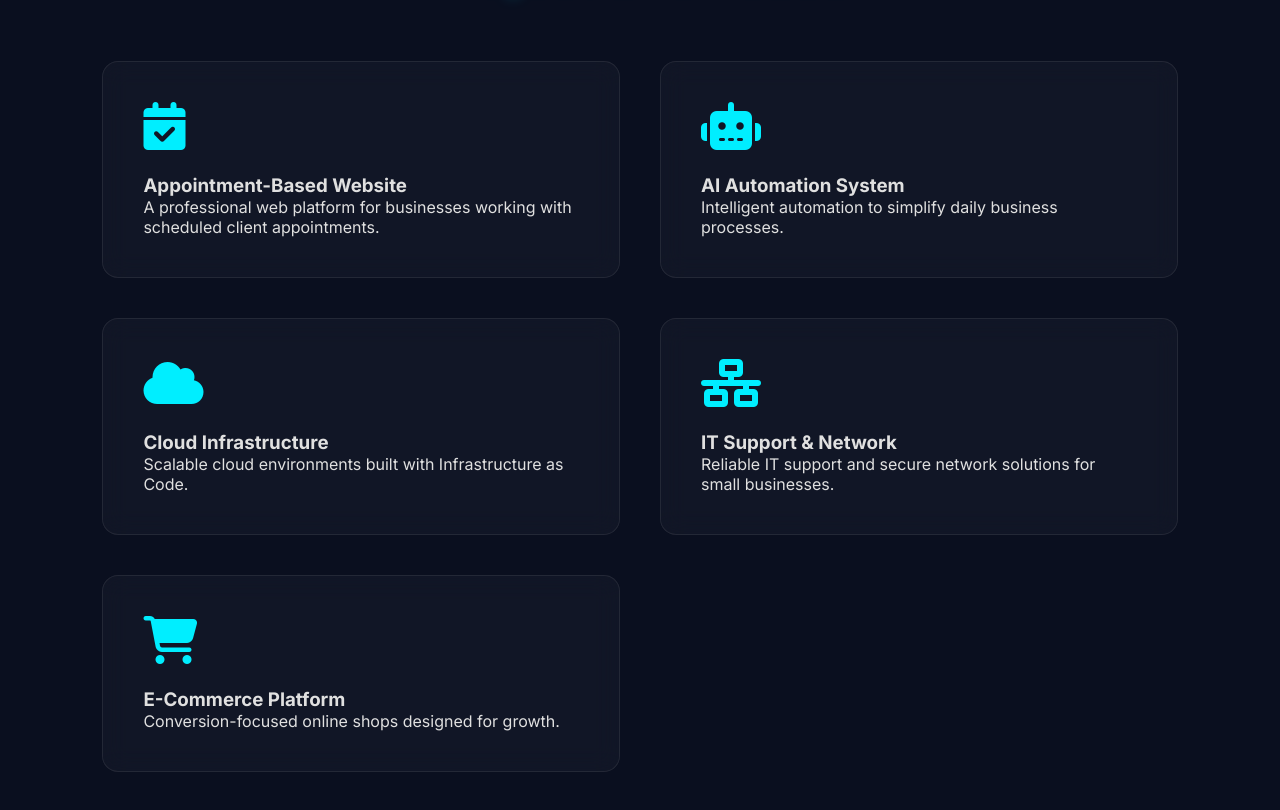
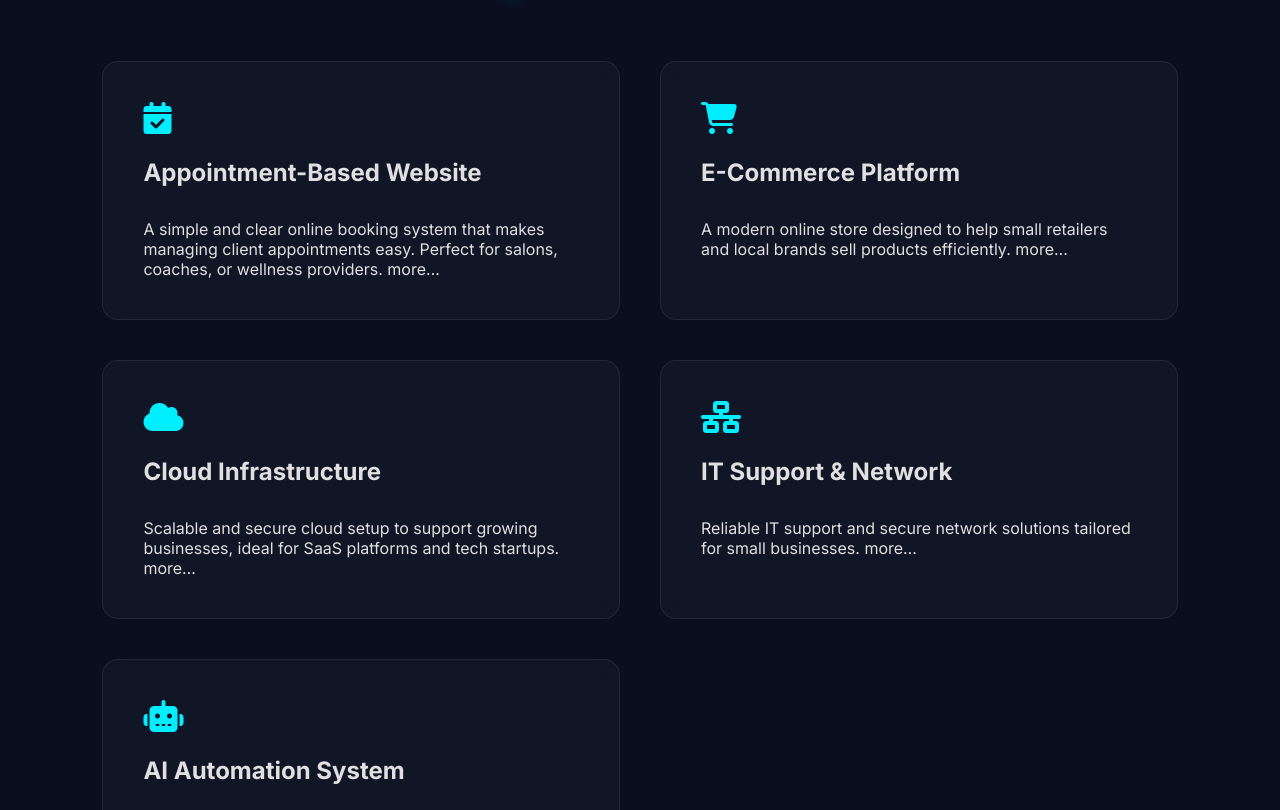
Before and after one commit to Cloud-Techno/nova-tech, a website: page projects.html in a window 1280 px wide. Shown: the part 142-952 px from the top of the page. Drawn offline with Linux system fonts and the light colour scheme.

Commit message:
added projects details

```diff
--- a/projects.html
+++ b/projects.html
@@ -54,67 +54,105 @@
           onclick="openProject('appointment')"
         >
           <i class="fa-solid fa-calendar-check service-icon"></i>
-          <h3 class="lang-en">Appointment-Based Website</h3>
-          <h3 class="lang-de">Terminbasierte Website</h3>
+          <h2 class="lang-en">Appointment-Based Website</h2>
+          <h2 class="lang-de">Terminbasierte Website</h2>
+
           <p class="lang-en">
-            A professional web platform for businesses working with scheduled
-            client appointments.
+            A simple and clear online booking system that makes managing client
+            appointments easy. Perfect for salons, coaches, or wellness
+            providers.
+            <span class="more-text" onclick="openProject('appointment')"
+              >more…</span
+            >
           </p>
           <p class="lang-de">
-            Eine professionelle Webplattform für Unternehmen mit Terminbetrieb.
+            Ein klares und einfaches Online-Buchungssystem für die einfache
+            Verwaltung von Kundenterminen. Ideal für Salons, Coaches oder
+            Wellness-Anbieter.
+            <span class="more-text" onclick="openProject('appointment')"
+              >Mehr…</span
+            >
           </p>
         </div>
 
         <!-- Project 2 -->
-        <div class="glass-card project-card" onclick="openProject('ai')">
-          <i class="fa-solid fa-robot service-icon"></i>
-          <h3 class="lang-en">AI Automation System</h3>
-          <h3 class="lang-de">KI-Automatisierungssystem</h3>
+        <div class="glass-card project-card" onclick="openProject('ecommerce')">
+          <i class="fa-solid fa-cart-shopping service-icon"></i>
+          <h2 class="lang-en">E-Commerce Platform</h2>
+          <h2 class="lang-de">E-Commerce-Plattform</h2>
+
           <p class="lang-en">
-            Intelligent automation to simplify daily business processes.
+            A modern online store designed to help small retailers and local
+            brands sell products efficiently.
+            <span class="more-text" onclick="openProject('ecommerce')"
+              >more…</span
+            >
           </p>
           <p class="lang-de">
-            Intelligente Automatisierung für effizientere Geschäftsprozesse.
+            Ein moderner Online-Shop, der kleinen Händlern und lokalen Marken
+            hilft, Produkte effizient zu verkaufen.
+            <span class="more-text" onclick="openProject('ecommerce')"
+              >Mehr…</span
+            >
           </p>
         </div>
 
         <!-- Project 3 -->
         <div class="glass-card project-card" onclick="openProject('cloud')">
           <i class="fa-solid fa-cloud service-icon"></i>
-          <h3 class="lang-en">Cloud Infrastructure</h3>
-          <h3 class="lang-de">Cloud-Infrastruktur</h3>
+          <h2 class="lang-en">Cloud Infrastructure</h2>
+          <h2 class="lang-de">Cloud-Infrastruktur</h2>
+
           <p class="lang-en">
-            Scalable cloud environments built with Infrastructure as Code.
+            Scalable and secure cloud setup to support growing businesses, ideal
+            for SaaS platforms and tech startups.
+            <span class="more-text" onclick="openProject('cloud')">more…</span>
           </p>
           <p class="lang-de">
-            Skalierbare Cloud-Umgebungen mit Infrastructure as Code.
+            Skalierbare und sichere Cloud-Lösung für wachsende Unternehmen,
+            ideal für SaaS-Plattformen und Tech-Startups.
+            <span class="more-text" onclick="openProject('cloud')">Mehr…</span>
           </p>
         </div>
 
         <!-- Project 4 -->
         <div class="glass-card project-card" onclick="openProject('network')">
           <i class="fa-solid fa-network-wired service-icon"></i>
-          <h3 class="lang-en">IT Support & Network</h3>
-          <h3 class="lang-de">IT-Support & Netzwerk</h3>
+          <h2 class="lang-en">IT Support & Network</h2>
+          <h2 class="lang-de">IT-Support & Netzwerk</h2>
+
           <p class="lang-en">
-            Reliable IT support and secure network solutions for small
+            Reliable IT support and secure network solutions tailored for small
             businesses.
+            <span class="more-text" onclick="openProject('network')"
+              >more…</span
+            >
           </p>
           <p class="lang-de">
-            Zuverlässiger IT-Support und sichere Netzwerklösungen.
+            Zuverlässiger IT-Support und sichere Netzwerklösungen für kleine
+            Unternehmen.
+            <span class="more-text" onclick="openProject('network')"
+              >Mehr…</span
+            >
           </p>
         </div>
 
         <!-- Project 5 -->
-        <div class="glass-card project-card" onclick="openProject('ecommerce')">
-          <i class="fa-solid fa-cart-shopping service-icon"></i>
-          <h3 class="lang-en">E-Commerce Platform</h3>
-          <h3 class="lang-de">E-Commerce-Plattform</h3>
+        <div class="glass-card project-card" onclick="openProject('ai')">
+          <i class="fa-solid fa-robot service-icon"></i>
+          <h2 class="lang-en">AI Automation System</h2>
+          <h2 class="lang-de">KI-Automatisierungssystem</h2>
+
           <p class="lang-en">
-            Conversion-focused online shops designed for growth.
+            AI-powered automation to save time and reduce repetitive tasks,
+            perfect for support teams and service businesses.
+            <span class="more-text" onclick="openProject('ai')">more…</span>
           </p>
           <p class="lang-de">
-            Umsatzorientierte Online-Shops für nachhaltiges Wachstum.
+            KI-gestützte Automatisierung zur Zeitersparnis und Reduzierung
+            wiederkehrender Aufgaben, ideal für Support-Teams und
+            Dienstleistungsunternehmen.
+            <span class="more-text" onclick="openProject('ai')">Mehr…</span>
           </p>
         </div>
       </div>
--- a/script.js
+++ b/script.js
@@ -191,152 +191,141 @@ animateElements.forEach((el) => serviceObserver.observe(el));
 /* ===============================
    PROJECT DETAIL CONTENT
 ================================ */
-
 const projectData = {
   appointment: {
     en: `
-      <h2>Appointment-Based Business Platform</h2>
+      <h2>Appointment-Based Website</h2>
       <p>
-        A fully customized website developed for businesses that operate with
-        scheduled client appointments. The system focuses on clarity,
-        accessibility, and trust-building through a modern user experience.
+        This website allows businesses to manage client appointments efficiently. The booking process is simple, clear, and professional.
       </p>
 
       <h4>Key Features</h4>
       <ul>
         <li>Online appointment booking with flexible time slots</li>
-        <li>Mobile-friendly and fast-loading interface</li>
-        <li>SEO-optimized structure for local search visibility</li>
-        <li>Google Maps business registration and optimization</li>
-        <li>Google & Meta Ads setup for targeted customer acquisition</li>
+        <li>Fast, mobile-friendly interface</li>
+        <li>Local search optimization with Google Maps</li>
+        <li>Optional Google & Meta Ads to attract new clients</li>
       </ul>
 
-      <h4>Industries This Helps</h4>
+      <h4>Industries That Benefit</h4>
       <ul>
-        <li>Consulting & Coaching services</li>
-        <li>Health & wellness professionals</li>
-        <li>Legal & financial advisors</li>
-        <li>Local service providers</li>
+        <li>Health & wellness (therapists, gyms, yoga)</li>
+        <li>Consulting & coaching</li>
+        <li>Local services like salons, tutoring, repair shops</li>
+        <li>Small businesses that want a professional online presence</li>
       </ul>
     `,
     de: `
-      <h2>Terminbasierte Business-Plattform</h2>
+      <h2>Terminbasierte Website</h2>
       <p>
-        Eine individuell entwickelte Website für Unternehmen, die mit festen
-        Kundenterminen arbeiten. Der Fokus liegt auf Übersichtlichkeit,
-        Benutzerfreundlichkeit und Vertrauen.
+        Diese Website ermöglicht Unternehmen, Kundentermine effizient zu verwalten. Die Buchung ist einfach, übersichtlich und professionell.
       </p>
 
-      <h4>Zentrale Funktionen</h4>
+      <h4>Hauptfunktionen</h4>
       <ul>
         <li>Online-Terminbuchung mit flexiblen Zeitfenstern</li>
-        <li>Mobiloptimiertes und schnelles Design</li>
-        <li>SEO-optimierte Struktur für lokale Sichtbarkeit</li>
-        <li>Google-Maps-Unternehmenseintrag & Optimierung</li>
-        <li>Google- & Meta-Werbekampagnen</li>
+        <li>Schnelle, mobilfreundliche Benutzeroberfläche</li>
+        <li>Optimierung für lokale Suche via Google Maps</li>
+        <li>Optional: Google- & Meta-Werbung zur Kundengewinnung</li>
       </ul>
 
       <h4>Geeignet für Branchen</h4>
       <ul>
+        <li>Gesundheits- & Wellnessanbieter (Therapeuten, Fitnessstudios, Yoga)</li>
         <li>Beratung & Coaching</li>
-        <li>Gesundheits- und Wellnessbereiche</li>
-        <li>Rechts- & Finanzdienstleister</li>
-        <li>Lokale Dienstleistungsunternehmen</li>
+        <li>Lokale Dienstleistungen wie Friseure, Nachhilfe, Reparaturdienste</li>
+        <li>Kleine Unternehmen mit professioneller Online-Präsenz</li>
       </ul>
     `,
   },
 
-  ai: {
+  ecommerce: {
     en: `
-      <h2>AI Automation System</h2>
+      <h2>E-Commerce Platform</h2>
       <p>
-        An AI-powered automation solution designed to reduce repetitive manual
-        work and increase operational efficiency across digital processes.
+        A modern online store that helps businesses sell products efficiently and grow their digital presence.
       </p>
 
-      <h4>Capabilities</h4>
+      <h4>Key Features</h4>
       <ul>
-        <li>AI chatbots for customer inquiries</li>
-        <li>Automated email & form processing</li>
-        <li>Workflow automation via APIs</li>
-        <li>Smart data classification and routing</li>
+        <li>Responsive and visually appealing design</li>
+        <li>Secure payment integration</li>
+        <li>Product catalog and inventory management</li>
+        <li>SEO & performance optimization to attract more customers</li>
       </ul>
 
-      <h4>Ideal For</h4>
+      <h4>Industries That Benefit</h4>
       <ul>
-        <li>Customer support teams</li>
-        <li>Small & medium enterprises</li>
-        <li>Service-based businesses</li>
-        <li>Internal operations optimization</li>
+        <li>Small online retailers</li>
+        <li>Local brands moving digital</li>
+        <li>Subscription-based businesses</li>
+        <li>Any business selling products online</li>
       </ul>
     `,
     de: `
-      <h2>KI-Automatisierungssystem</h2>
+      <h2>E-Commerce-Plattform</h2>
       <p>
-        Eine KI-gestützte Lösung zur Automatisierung wiederkehrender Aufgaben
-        und zur Effizienzsteigerung von Geschäftsprozessen.
+        Ein moderner Online-Shop, der Unternehmen beim Verkauf von Produkten und beim Ausbau ihrer digitalen Präsenz unterstützt.
       </p>
 
-      <h4>Funktionen</h4>
+      <h4>Hauptfunktionen</h4>
       <ul>
-        <li>KI-Chatbots für Kundenanfragen</li>
-        <li>Automatisierte E-Mail- & Formularverarbeitung</li>
-        <li>Workflow-Automatisierung über APIs</li>
-        <li>Intelligente Datenverarbeitung</li>
+        <li>Responsives, ansprechendes Design</li>
+        <li>Sichere Zahlungsintegration</li>
+        <li>Produktkatalog- und Lagerverwaltung</li>
+        <li>SEO- & Performance-Optimierung für mehr Kunden</li>
       </ul>
 
-      <h4>Geeignet für</h4>
+      <h4>Geeignet für Branchen</h4>
       <ul>
-        <li>Kundensupport-Teams</li>
-        <li>Kleine & mittelständische Unternehmen</li>
-        <li>Dienstleistungsbetriebe</li>
-        <li>Interne Prozessoptimierung</li>
+        <li>Kleine Online-Händler</li>
+        <li>Lokale Marken auf digitalem Weg</li>
+        <li>Abo-Modelle und Produktdienste</li>
+        <li>Jedes Unternehmen, das Produkte online verkauft</li>
       </ul>
     `,
   },
 
   cloud: {
     en: `
-      <h2>Cloud Infrastructure with Terraform</h2>
+      <h2>Cloud Infrastructure</h2>
       <p>
-        A scalable cloud infrastructure built using Infrastructure as Code
-        principles, ensuring reliability, security, and easy expansion.
+        A scalable cloud setup built to handle growing business needs. It ensures reliability, security, and simple expansion.
       </p>
 
-      <h4>Highlights</h4>
+      <h4>Key Features</h4>
       <ul>
-        <li>Terraform-based infrastructure setup</li>
-        <li>Automated deployments</li>
+        <li>Infrastructure as Code for consistency</li>
+        <li>Automated deployment and management</li>
         <li>Secure cloud environments</li>
         <li>Cost-efficient scalability</li>
       </ul>
 
-      <h4>Best For</h4>
+      <h4>Industries That Benefit</h4>
       <ul>
         <li>SaaS platforms</li>
-        <li>Growing tech startups</li>
-        <li>Data-driven applications</li>
+        <li>Tech startups</li>
+        <li>Data-heavy applications</li>
       </ul>
     `,
     de: `
-      <h2>Cloud-Infrastruktur mit Terraform</h2>
+      <h2>Cloud-Infrastruktur</h2>
       <p>
-        Skalierbare Cloud-Infrastruktur auf Basis von Infrastructure as Code,
-        für maximale Stabilität und Erweiterbarkeit.
+        Eine skalierbare Cloud-Lösung, die wachsenden Anforderungen gerecht wird. Zuverlässigkeit, Sicherheit und einfache Erweiterbarkeit sind garantiert.
       </p>
 
-      <h4>Highlights</h4>
+      <h4>Hauptfunktionen</h4>
       <ul>
-        <li>Terraform-basierte Systemarchitektur</li>
-        <li>Automatisierte Deployments</li>
+        <li>Infrastructure as Code für konsistente Umgebungen</li>
+        <li>Automatisierte Bereitstellung & Verwaltung</li>
         <li>Sichere Cloud-Umgebungen</li>
         <li>Kostenoptimierte Skalierung</li>
       </ul>
 
-      <h4>Geeignet für</h4>
+      <h4>Geeignet für Branchen</h4>
       <ul>
         <li>SaaS-Plattformen</li>
-        <li>Wachsende Tech-Unternehmen</li>
+        <li>Tech-Startups</li>
         <li>Datenintensive Anwendungen</li>
       </ul>
     `,
@@ -346,19 +335,18 @@ const projectData = {
     en: `
       <h2>IT Support & Network Solutions</h2>
       <p>
-        Complete IT support and network setup for small businesses to ensure
-        stable, secure, and efficient daily operations.
+        Full IT support and network setup to ensure small businesses operate securely and efficiently every day.
       </p>
 
-      <h4>Services</h4>
+      <h4>Key Services</h4>
       <ul>
         <li>Office network planning & installation</li>
-        <li>Firewall & security setup</li>
-        <li>Device configuration & troubleshooting</li>
+        <li>Firewall & security configuration</li>
+        <li>Device setup & troubleshooting</li>
         <li>Ongoing technical support</li>
       </ul>
 
-      <h4>Industries</h4>
+      <h4>Industries That Benefit</h4>
       <ul>
         <li>Small offices</li>
         <li>Retail businesses</li>
@@ -368,70 +356,69 @@ const projectData = {
     de: `
       <h2>IT-Support & Netzwerklösungen</h2>
       <p>
-        Umfassender IT-Support und Netzwerklösungen für kleine Unternehmen
-        zur Sicherstellung eines stabilen Betriebs.
+        Umfassender IT-Support und Netzwerklösungen, damit kleine Unternehmen täglich sicher und effizient arbeiten können.
       </p>
 
-      <h4>Leistungen</h4>
+      <h4>Hauptleistungen</h4>
       <ul>
         <li>Netzwerkplanung & Installation</li>
-        <li>Firewall- & Sicherheitskonzepte</li>
+        <li>Firewall- & Sicherheitskonfiguration</li>
         <li>Gerätekonfiguration & Fehlerbehebung</li>
         <li>Laufender technischer Support</li>
       </ul>
 
-      <h4>Branchen</h4>
+      <h4>Geeignet für Branchen</h4>
       <ul>
         <li>Kleine Büros</li>
         <li>Einzelhandel</li>
-        <li>Dienstleistungsunternehmen</li>
+        <li>Professionelle Dienstleister</li>
       </ul>
     `,
   },
 
-  ecommerce: {
+  ai: {
     en: `
-      <h2>E-Commerce Platform</h2>
+      <h2>AI Automation System</h2>
       <p>
-        A conversion-focused online store designed to help businesses sell
-        products efficiently and scale their digital presence.
+        AI-driven automation to reduce repetitive tasks and speed up business processes, allowing teams to focus on important work.
       </p>
 
-      <h4>Features</h4>
+      <h4>Key Capabilities</h4>
       <ul>
-        <li>Modern and responsive design</li>
-        <li>Secure payment integration</li>
-        <li>Product & inventory management</li>
-        <li>SEO & performance optimization</li>
+        <li>AI chatbots for customer inquiries</li>
+        <li>Automated email & form handling</li>
+        <li>Workflow automation via APIs</li>
+        <li>Smart data classification and routing</li>
       </ul>
 
-      <h4>Perfect For</h4>
+      <h4>Industries That Benefit</h4>
       <ul>
-        <li>Small online retailers</li>
-        <li>Local brands going digital</li>
-        <li>Subscription-based businesses</li>
+        <li>Customer support teams</li>
+        <li>SMEs</li>
+        <li>Service-based businesses</li>
+        <li>Internal operations of companies</li>
       </ul>
     `,
     de: `
-      <h2>E-Commerce-Plattform</h2>
+      <h2>KI-Automatisierungssystem</h2>
       <p>
-        Ein verkaufsoptimierter Online-Shop für Unternehmen, die ihre Produkte
-        professionell und skalierbar online anbieten möchten.
+        KI-gestützte Automatisierung reduziert wiederkehrende Aufgaben und beschleunigt Geschäftsprozesse, damit Teams sich auf wichtige Arbeit konzentrieren können.
       </p>
 
-      <h4>Funktionen</h4>
+      <h4>Hauptfunktionen</h4>
       <ul>
-        <li>Modernes & responsives Design</li>
-        <li>Sichere Zahlungsintegration</li>
-        <li>Produkt- & Lagerverwaltung</li>
-        <li>SEO- & Performance-Optimierung</li>
+        <li>KI-Chatbots für Kundenanfragen</li>
+        <li>Automatisierte E-Mail- & Formularverarbeitung</li>
+        <li>Workflow-Automatisierung über APIs</li>
+        <li>Intelligente Datenklassifizierung und -weiterleitung</li>
       </ul>
 
-      <h4>Geeignet für</h4>
+      <h4>Geeignet für Branchen</h4>
       <ul>
-        <li>Kleine Online-Händler</li>
-        <li>Lokale Marken</li>
-        <li>Abo- & Produktmodelle</li>
+        <li>Kundensupport-Teams</li>
+        <li>Kleine & mittlere Unternehmen</li>
+        <li>Dienstleistungsbetriebe</li>
+        <li>Interne Unternehmensprozesse</li>
       </ul>
     `,
   },
--- a/style.css
+++ b/style.css
@@ -358,6 +358,10 @@ section {
   margin-bottom: 1.5rem;
   opacity: 0.8;
 }
+.project-card h2 {
+  margin-bottom: 2rem;
+}
+
 .tech-stack {
   margin: 15px 0;
   display: flex;
@@ -370,6 +374,11 @@ section {
   border: 1px solid var(--accent-color);
   border-radius: 15px;
   color: var(--accent-color);
+}
+.service-icon {
+  font-size: 2rem;
+  color: var(--accent-color);
+  vertical-align: middle;
 }
 
 /* --- CONTACT --- */
```
